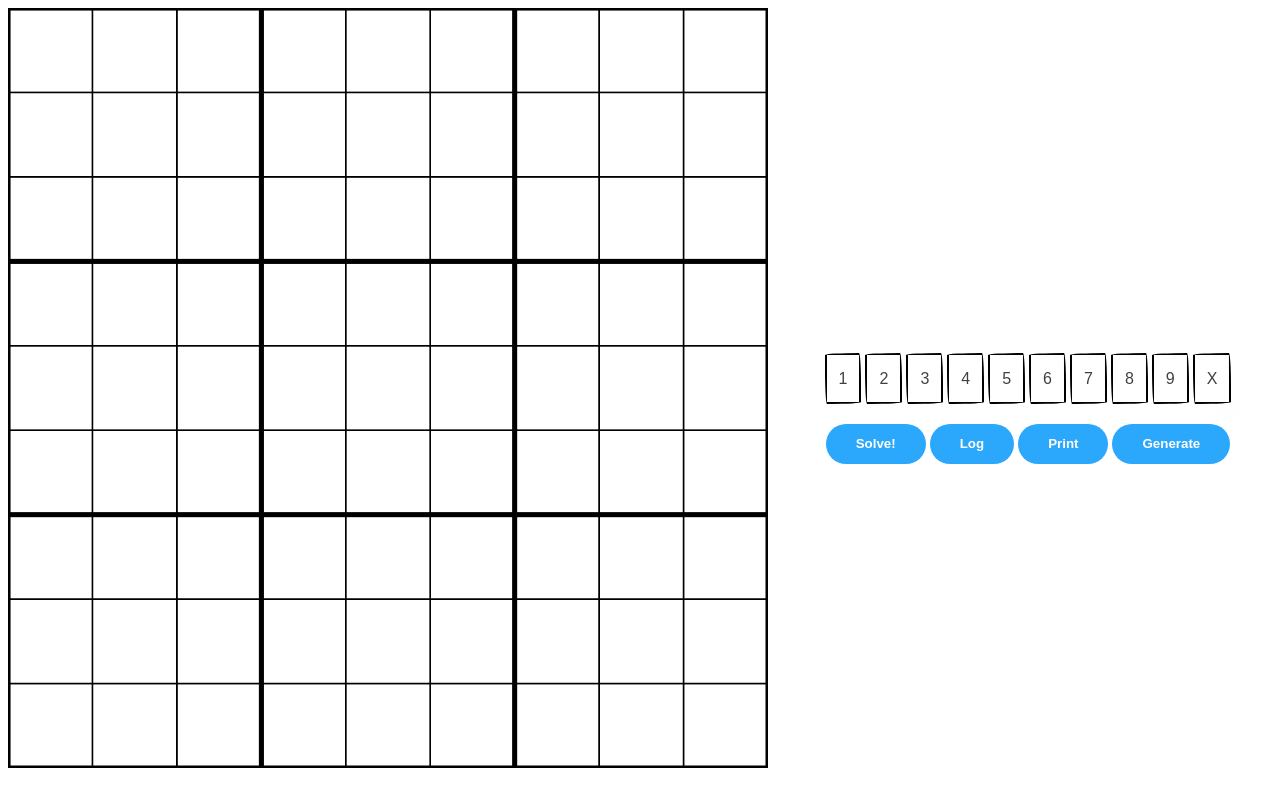
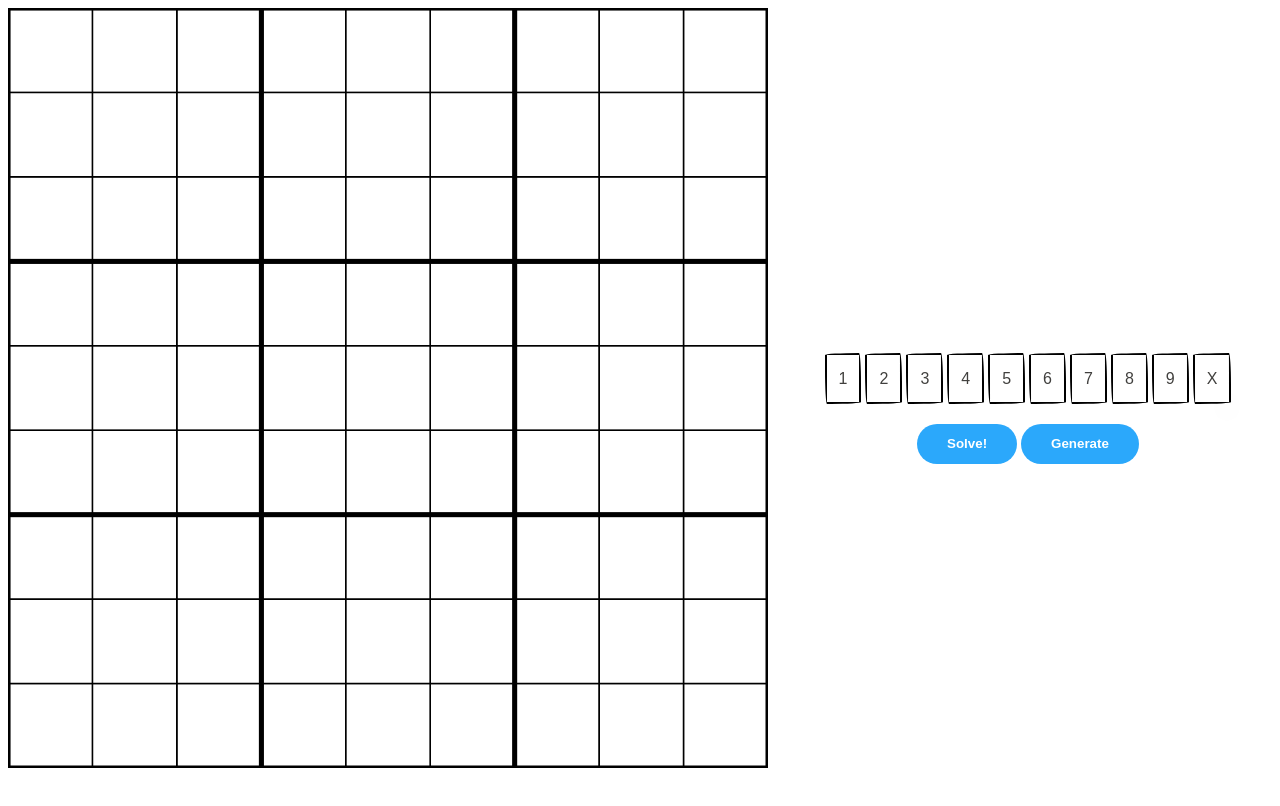
Before and after one commit to Nessun0o0/Sudoku, a plain HTML site: page index.html in a window 1280 px wide. Drawn offline with Linux system fonts and the light colour scheme.

Commit message:
Deleted debug buttons

```diff
--- a/index.html
+++ b/index.html
@@ -26,8 +26,6 @@
 
             <div style="padding-top: 20px;text-align: center; ">
                 <button class="solve" onclick="(() => {console.log(solve(table));draw();})()">Solve!</button>
-                <button class="solve" onclick="(() => {console.log(has_single_solution(table))})()">Log</button>
-                <button class="solve" onclick="(() => {test_table(table)})()">Print</button>
                 <button class="solve" onclick="(() => {generate(table);draw();})()">Generate</button>
             </div>
 
```
